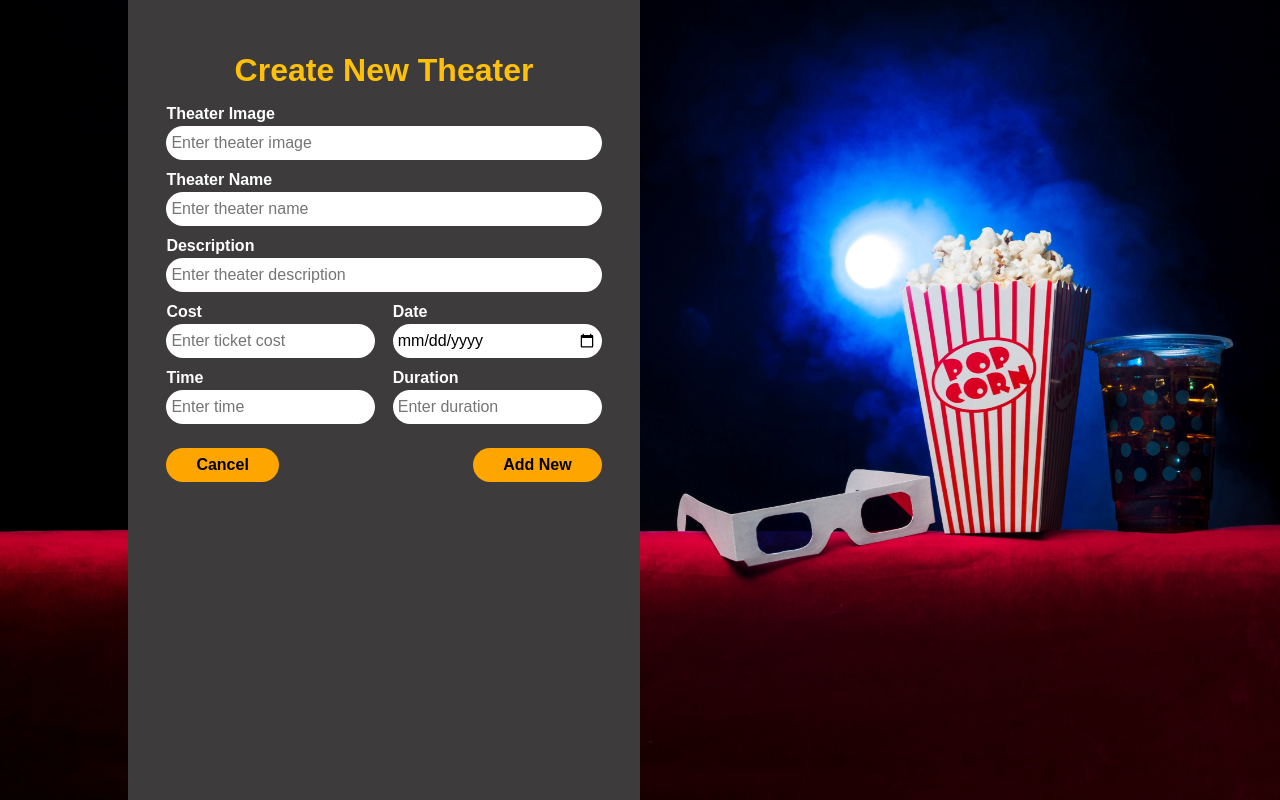
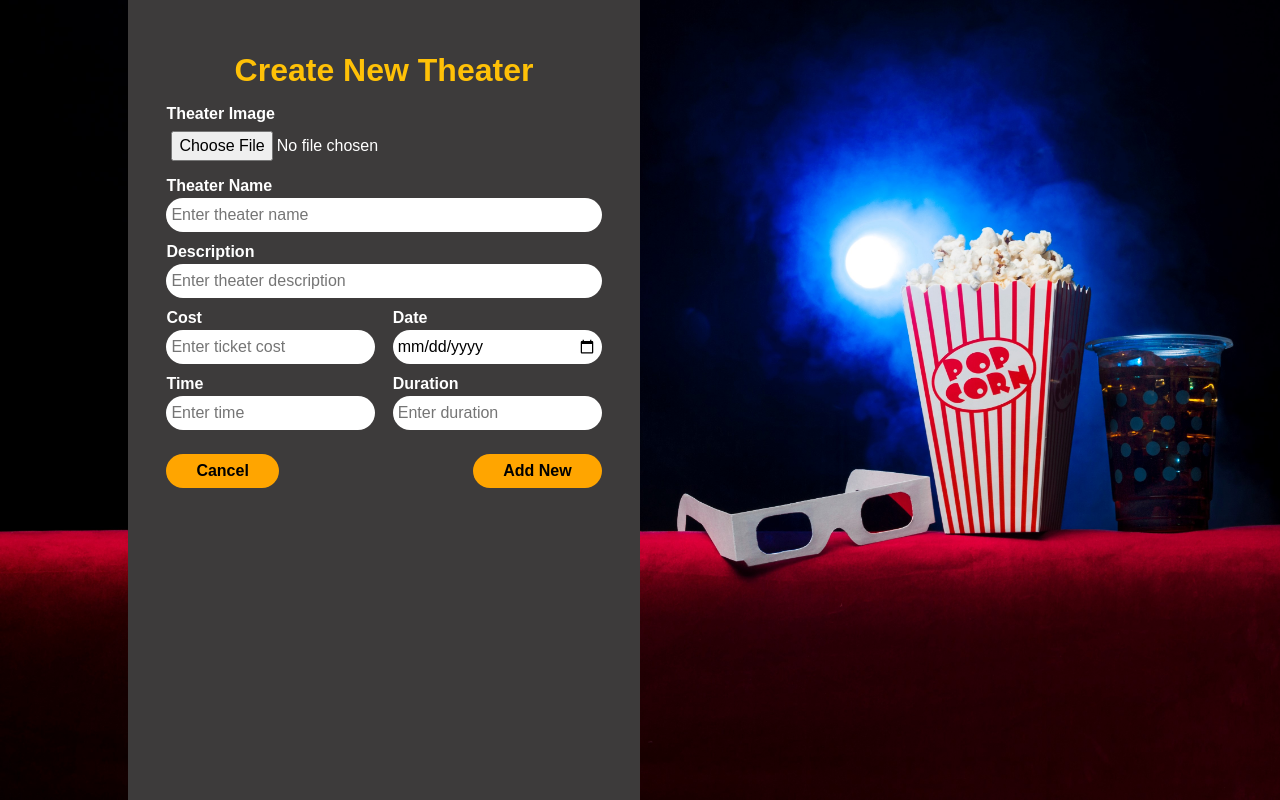
Before and after one commit to rienleam/MOVIES-TICKET-PROJECT, a PHP site: page /controllers/admin/addshow.controller.php in a window 1280 px wide. Run offline with PHP 8.4, Linux system fonts and the light colour scheme; some libraries are stand-ins or nearby versions.

Commit message:
[MOV-64]: Create form add new show

```diff
--- a/views/seller/addshow.view.php
+++ b/views/seller/addshow.view.php
@@ -8,7 +8,7 @@
         <h2 class="mb-2 text-warning">Create New Theater</h2>
 
         <label class="mt-1" for="theater-image">Theater Image</label>
-        <input type="text" name="theater-image" placeholder="Enter theater image">
+        <input type="file" name="theater-image">
         <small class="form-text text-danger"> <?php echo $image_error; ?></small>
 
         <label class="mt-1" for="theater-name">Theater Name</label>
```
